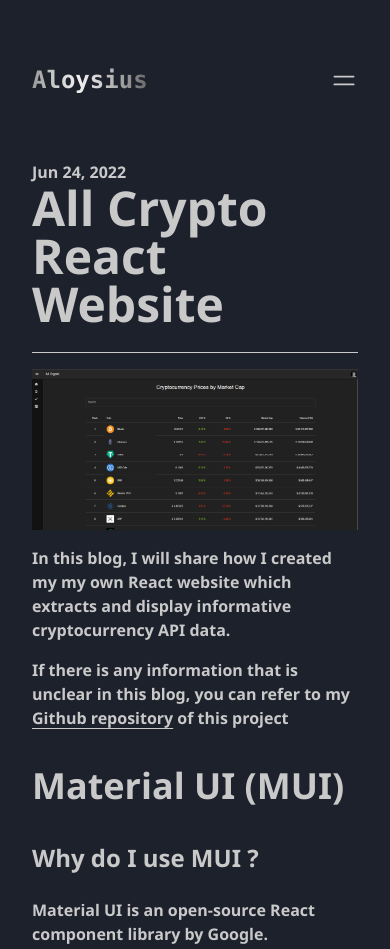
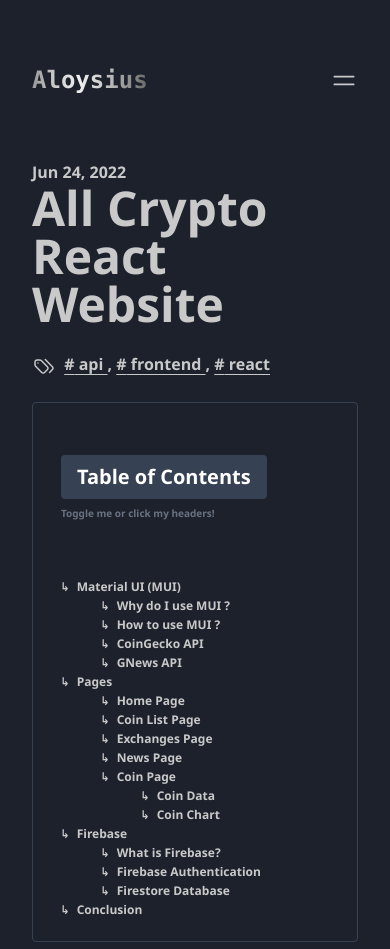
Before and after one commit to aloyrs/astro-site, an Astro site: page /blog/all-crypto-react-website in a window 390 px wide. Shown: the top 949 px of the page. Built offline with nearby package versions, Linux system fonts and the light colour scheme; Astro itself is replaced by a stand-in of ours.

Commit message:
add tags and toc in blog

```diff
--- /dev/null
+++ b/src/components/BlogTableOfContents.astro
@@ -0,0 +1,80 @@
+---
+const { headings } = Astro.props;
+---
+
+<script>
+  //@ts-ignore
+  const toggleButton: HTMLButtonElement = document.getElementById(
+    "toggleTableOfContents"
+  );
+  //@ts-ignore
+  const tableOfContents: HTMLUListElement =
+    document.getElementById("tableOfContents");
+
+  toggleButton.addEventListener("click", () => {
+    tableOfContents.classList.toggle("hidden");
+    updateToggleButton();
+  });
+
+  function updateToggleButton() {
+    if (tableOfContents.classList.contains("hidden")) {
+      toggleButton.textContent = "Table of Contents";
+    } else {
+      toggleButton.textContent = "Table of Contents";
+    }
+  }
+
+  updateToggleButton();
+</script>
+
+<style>
+  #tableOfContents {
+    display: block; /* Initially show the table of contents */
+  }
+
+  #tableOfContents.hidden {
+    display: none; /* Hide the table of contents when it has the "hidden" class */
+  }
+
+  .toggle-reminder {
+    font-size: 10px;
+  }
+</style>
+
+<!-- Table of Contents -->
+{
+  !!headings.length && (
+    <aside class="border border-gray-700 p-2 rounded">
+      <div class="flex">
+        <h2 class="m-0 p-5">
+          <button
+            id="toggleTableOfContents"
+            class=" bg-gray-700 sm:hover:bg-accent text-white font-bold py-2 px-4 mb-2 rounded text-xl sm:text-2xl   "
+          />
+          <span class="block text-gray-500 toggle-reminder">
+            Toggle me or click my headers!
+          </span>
+        </h2>
+      </div>
+      <ul id="tableOfContents" class="text-xs sm:text-sm">
+        {headings.map(({ depth, slug, text }) => (
+          <li class="overflow-hidden ">
+            <a
+              class={`block
+                  ${depth === 2 && `ml-10`}
+                  ${depth === 3 && `ml-20`}
+                  ${depth === 4 && `ml-32`}
+                  ${depth === 5 && `ml-40`}
+                  `}
+              href={`#${slug}`}
+              aria-label={`Scroll to section: ${text}`}
+            >
+              <span class="me-1">↳</span>
+              {text}
+            </a>
+          </li>
+        ))}
+      </ul>
+    </aside>
+  )
+}
--- /dev/null
+++ b/src/components/BlogTags.astro
@@ -0,0 +1,40 @@
+---
+const { tags } = Astro.props;
+---
+
+{
+  !!tags?.length && (
+    <div class="mb-6">
+      <svg
+        aria-hidden="true"
+        focusable="false"
+        xmlns="http://www.w3.org/2000/svg"
+        class="me-1 inline-block h-6 w-6"
+        viewBox="0 0 24 24"
+        stroke-width="1.5"
+        stroke="currentColor"
+        fill="none"
+        stroke-linecap="round"
+        stroke-linejoin="round"
+      >
+        <path stroke="none" d="M0 0h24v24H0z" fill="none" />
+        <path d="M7.859 6h-2.834a2.025 2.025 0 0 0 -2.025 2.025v2.834c0 .537 .213 1.052 .593 1.432l6.116 6.116a2.025 2.025 0 0 0 2.864 0l2.834 -2.834a2.025 2.025 0 0 0 0 -2.864l-6.117 -6.116a2.025 2.025 0 0 0 -1.431 -.593z" />
+        <path d="M17.573 18.407l2.834 -2.834a2.025 2.025 0 0 0 0 -2.864l-7.117 -7.116" />
+        <path d="M6 9h-.01" />
+      </svg>
+      {tags.map((tag: unknown, i: number) => (
+        <>
+          <a
+            class="link before:content-['#'] pb-0.5"
+            aria-label={`View more blogs with the tag ${tag}`}
+            href={`/tags/${tag}/`}
+            data-pagefind-filter="tag"
+          >
+            {tag}
+          </a>
+          {i < tags.length - 1 && " , "}
+        </>
+      ))}
+    </div>
+  )
+}
--- a/src/layouts/BlogPost.astro
+++ b/src/layouts/BlogPost.astro
@@ -21,7 +21,7 @@ const { title, description, pubDate, updatedDate, tags } = Astro.props;
       }
     </div>
     <div class="mb-6 text-5xl sm:text-6xl font-extrabold">{title}</div>
-    <hr />
+
     <slot />
   </article>
 </Layout>
--- a/src/pages/blog/[...slug].astro
+++ b/src/pages/blog/[...slug].astro
@@ -1,21 +1,25 @@
 ---
-import { type CollectionEntry, getCollection } from 'astro:content';
-import BlogPost from '../../layouts/BlogPost.astro';
-import { render } from 'astro:content';
+import { type CollectionEntry, getCollection } from "astro:content";
+import BlogPost from "../../layouts/BlogPost.astro";
+import { render } from "astro:content";
+import BlogTableOfContents from "../../components/BlogTableOfContents.astro";
+import BlogTags from "../../components/BlogTags.astro";
 
 export async function getStaticPaths() {
-	const posts = await getCollection('blog');
-	return posts.map((post) => ({
-		params: { slug: post.id },
-		props: post,
-	}));
+  const posts = await getCollection("blog");
+  return posts.map((post) => ({
+    params: { slug: post.id },
+    props: post,
+  }));
 }
-type Props = CollectionEntry<'blog'>;
+type Props = CollectionEntry<"blog">;
 
 const post = Astro.props;
-const { Content } = await render(post);
+const { Content, headings } = await render(post);
 ---
 
 <BlogPost {...post.data}>
-	<Content />
+  <BlogTags tags={post.data.tags} />
+  <BlogTableOfContents headings={headings} />
+  <Content />
 </BlogPost>
```
